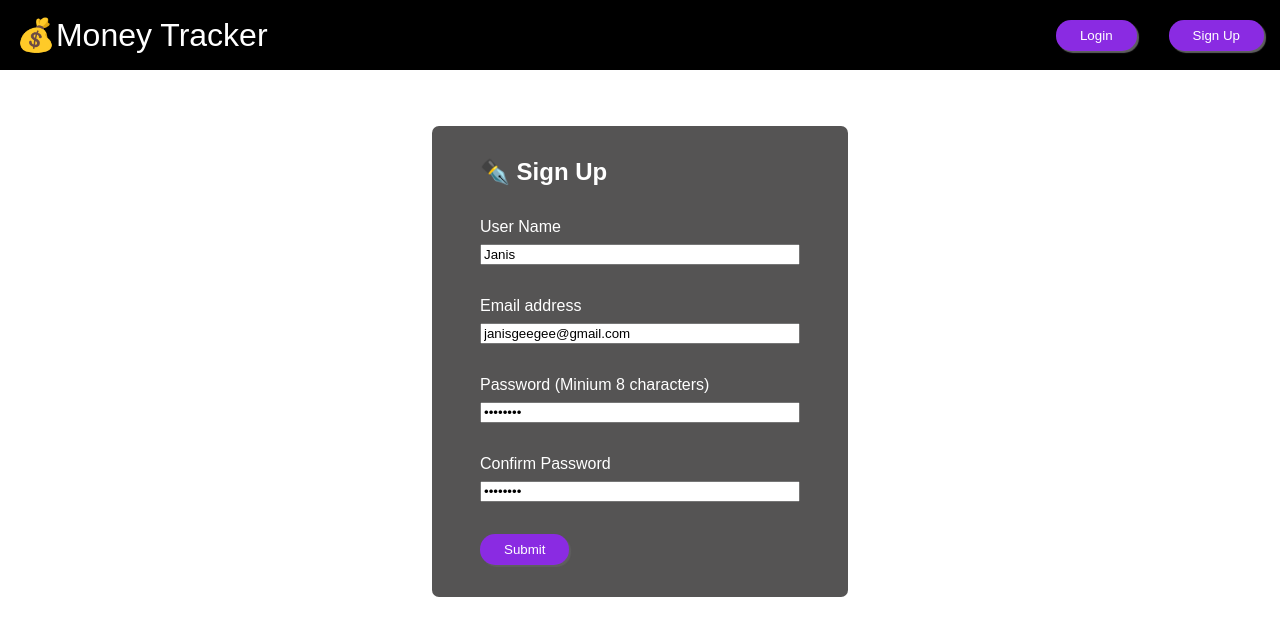
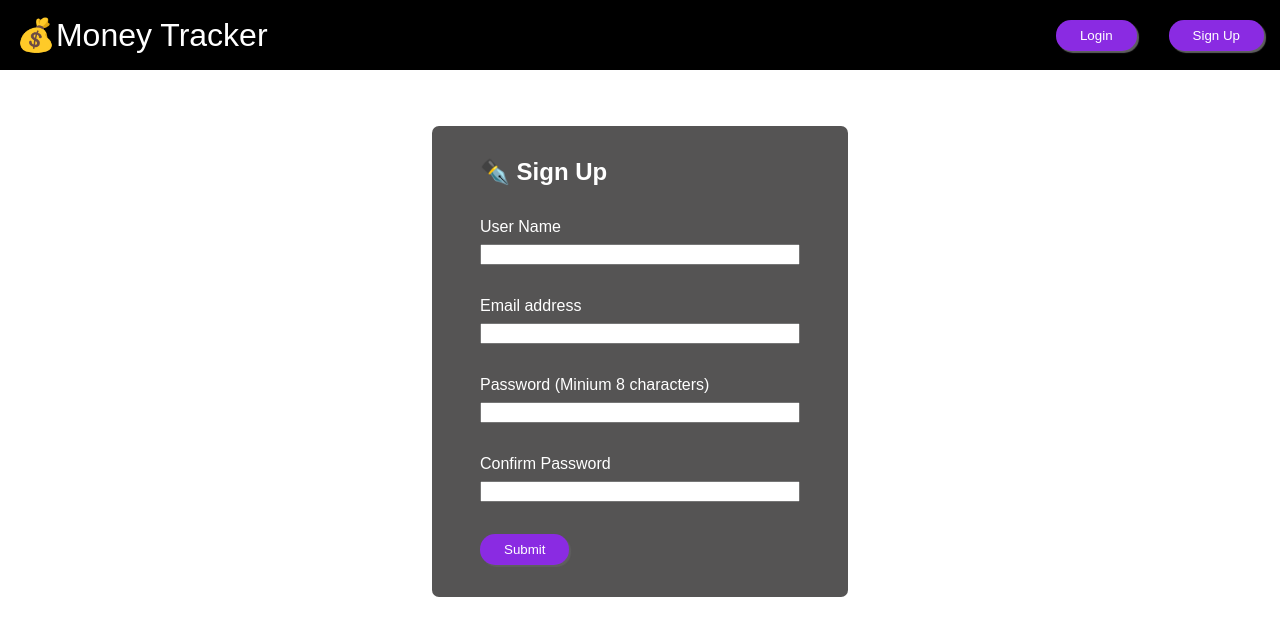
Before and after one commit to Janisgee/budget-project, a React (Create React App) app in the folder client/: page /signup in a window 1280 px wide. Shown: the top 636 px of the page. Built offline with nearby package versions, Linux system fonts and the light colour scheme.

Commit message:
Clean up default value code from testing app

```diff
--- a/client/src/components/Login.jsx
+++ b/client/src/components/Login.jsx
@@ -50,7 +50,6 @@ export default function Login() {
             name="email"
             id="email"
             autoComplete="on"
-            value="user3@gmail.com"
             onChange={(e) => e.target.value}
           />
         </div>
@@ -62,7 +61,6 @@ export default function Login() {
             name="password"
             id="password"
             autoComplete="on"
-            value="pass1234"
             onChange={(e) => e.target.value}
           />
           <button
--- a/client/src/components/SignUp.jsx
+++ b/client/src/components/SignUp.jsx
@@ -20,7 +20,7 @@ export default function SignUp() {
       showAlert(
         'error',
         'Missing information, please fill in all the blank from the form.',
-        4
+        5
       );
       return;
     }
@@ -52,29 +52,19 @@ export default function SignUp() {
         <h2>✒️ Sign Up</h2>
         <div className="row">
           <label htmlFor="userName">User Name</label>
-          <input type="text" id="userName" name="name" defaultValue="Janis" />
+          <input type="text" id="userName" name="name" />
         </div>
 
         <div className="row">
           <label htmlFor="sign-up-email">Email address</label>
-          <input
-            type="text"
-            id="sign-up-email"
-            name="email"
-            defaultValue="janisgeegee@gmail.com"
-          />
+          <input type="text" id="sign-up-email" name="email" />
         </div>
 
         <div className="row">
           <label htmlFor="sign-up-password">
             Password (Minium 8 characters)
           </label>
-          <input
-            type="password"
-            id="sign-up-password"
-            name="password"
-            defaultValue="pass1234"
-          />
+          <input type="password" id="sign-up-password" name="password" />
         </div>
 
         <div className="row">
@@ -83,7 +73,6 @@ export default function SignUp() {
             type="password"
             id="sign-up-passwordConfirm"
             name="passwordConfirm"
-            defaultValue="pass1234"
           />
         </div>
 
```
